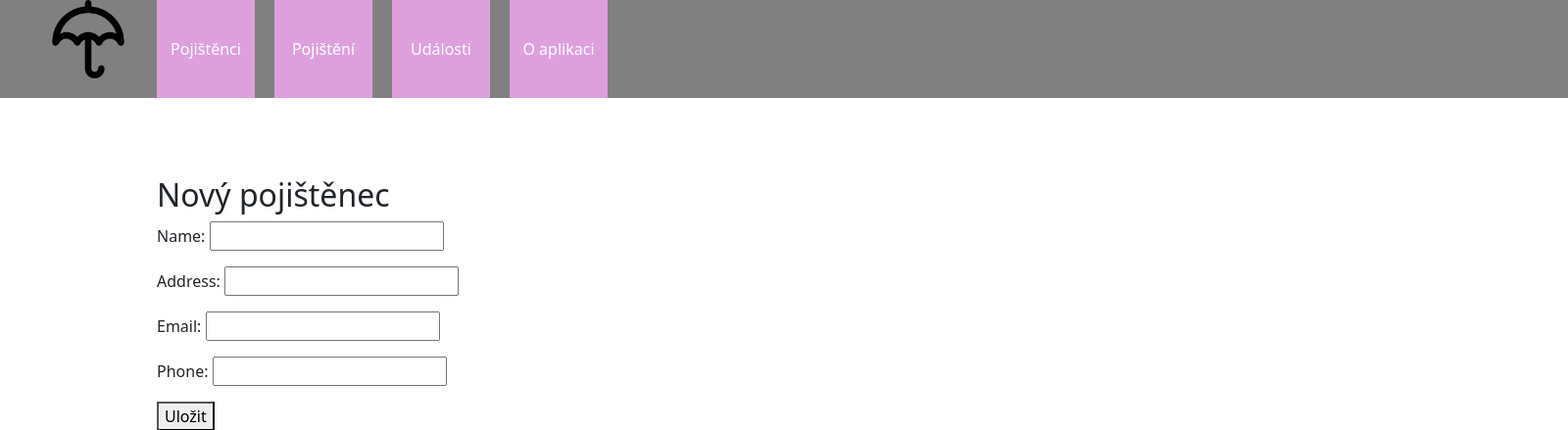
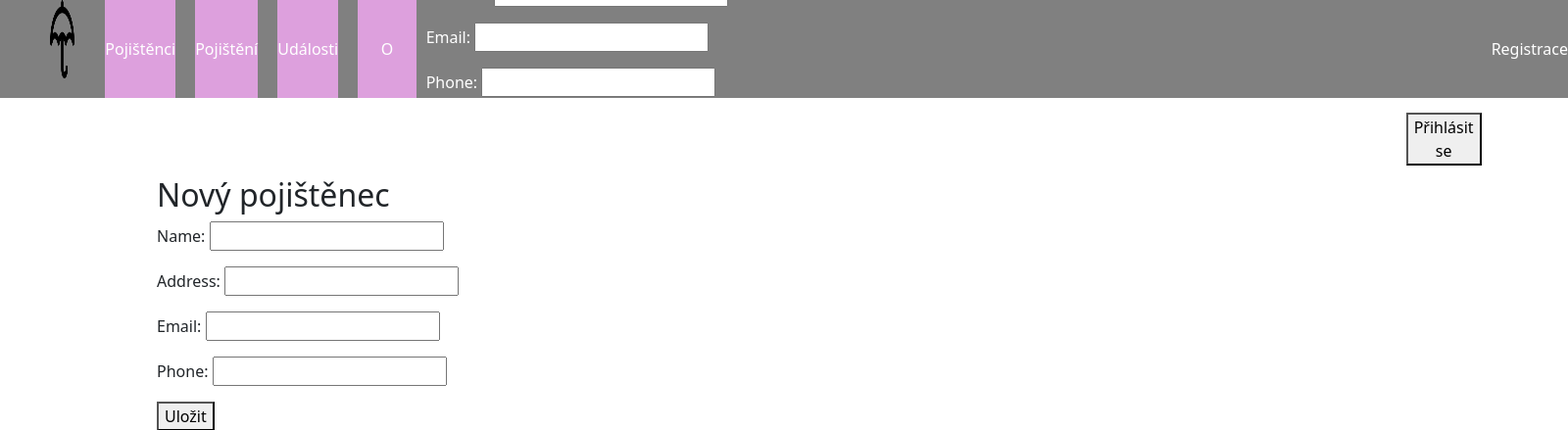
Before and after one commit to markeetas/Portfolio, a Django app: page /pojisteni/create_insured/ in a window 1600 px wide. Shown: the top 439 px of the page at 98% size. Run offline with Django 4.2, Linux system fonts and the light colour scheme; some libraries are stand-ins or nearby versions.

Commit message:
nav bar ready

```diff
--- a/pojisteni/static/css/style.css
+++ b/pojisteni/static/css/style.css
@@ -79,3 +79,13 @@
 .nav_items {
     display: contents;
 }
+
+.user-actions {
+    display: flex; /* Použijeme flexbox layout */
+    align-items: center;
+}
+
+.user-actions button {
+    margin-right: 10px;
+    margin-left: 1000px;
+}
--- a/pojisteni/templates/base.html
+++ b/pojisteni/templates/base.html
@@ -23,9 +23,22 @@
                     <div class="nav_item"><a href="{% url 'insured_index' %}">Pojištěnci</a></div>
                     <div class="nav_item"><a href="{% url 'insurance_index' %}">Pojištění</a></div>
                     <div class="nav_item"><a href="{% url 'events_index' %}">Události</a></div>
-                    <div class="nav_item"><a href="{% url 'about' %}">O aplikaci</a></div>
-                {% comment %} <div class="user-actions"> {% endcomment %}
-                    <!-- Vložte kód pro přihlášení a registraci -->
+                    <div class="nav_item" style="margin-bottom: 20px;"><a href="{% url 'about' %}">O aplikaci</a></div>
+                    <div class="user-actions">
+                        {% if user.is_authenticated %}
+                            <p>Přihlášený uživatel: {{ user.username }}</p>
+                            <form action="{% url 'logout' %}" method="post">
+                                {% csrf_token %}
+                                <button type="submit">Odhlásit se</button>
+                            </form>
+                        {% else %}
+                            <form action="{% url 'login' %}" method="post">
+                                {% csrf_token %}
+                                {{ form.as_p }}
+                                <button type="submit">Přihlásit se</button>
+                            </form>
+                            <a href="{% url 'register' %}">Registrace</a>
+                        {% endif %}
                 </div>
             </div>
         </nav>
--- a/pojisteni/templates/pojisteni/about.html
+++ b/pojisteni/templates/pojisteni/about.html
@@ -0,0 +1 @@
+{% extends "base.html" %}
--- a/pojisteni/templates/pojisteni/insurance_index.html
+++ b/pojisteni/templates/pojisteni/insurance_index.html
@@ -0,0 +1 @@
+{% extends "base.html" %}
--- a/pojisteni/urls.py
+++ b/pojisteni/urls.py
@@ -10,4 +10,7 @@
     path("events_index/", views.EventsIndex.as_view(), name="events_index"),
     path('', views.HomeView.as_view(), name='home'),
     path("", url_handlers.index_handler),
+    path('login/', views.login_view, name='login'),
+    path('logout/', views.logout_view, name='logout'),
+    path('register/', views.register_view, name='register'),
 ]
--- a/pojisteni/views.py
+++ b/pojisteni/views.py
@@ -1,8 +1,10 @@
-from django.shortcuts import render
+from django.shortcuts import render, redirect
 from django.views import generic
 from .models import Insurance, Insured, InsuranceEvent, UserRole, Statistics
 from .forms import InsuredForm
 from django.views.generic.base import TemplateView
+from django.contrib.auth import authenticate, login, logout
+from django.contrib.auth.forms import UserCreationForm, AuthenticationForm
 
 
 class InsuredIndex(generic.ListView):
@@ -55,3 +57,32 @@
 
 class HomeView(TemplateView):
     template_name = 'pojisteni/home.html'
+
+def login_view(request):
+    if request.method == 'POST':
+        form = AuthenticationForm(data=request.POST)
+        if form.is_valid():
+            username = form.cleaned_data['username']
+            password = form.cleaned_data['password']
+            user = authenticate(username=username, password=password)
+            if user is not None:
+                login(request, user)
+                return redirect('home')  # Přesměrování na domovskou stránku po přihlášení
+    else:
+        form = AuthenticationForm()
+    return render(request, 'login.html', {'form': form})
+
+def logout_view(request):
+    logout(request)
+    return redirect('home')  # Přesměrování na domovskou stránku po odhlášení
+
+def register_view(request):
+    if request.method == 'POST':
+        form = UserCreationForm(request.POST)
+        if form.is_valid():
+            user = form.save()
+            login(request, user)
+            return redirect('home')  # Přesměrování na domovskou stránku po registraci
+    else:
+        form = UserCreationForm()
+    return render(request, 'register.html', {'form': form})
```
Also changed, not shown: db.sqlite3.
